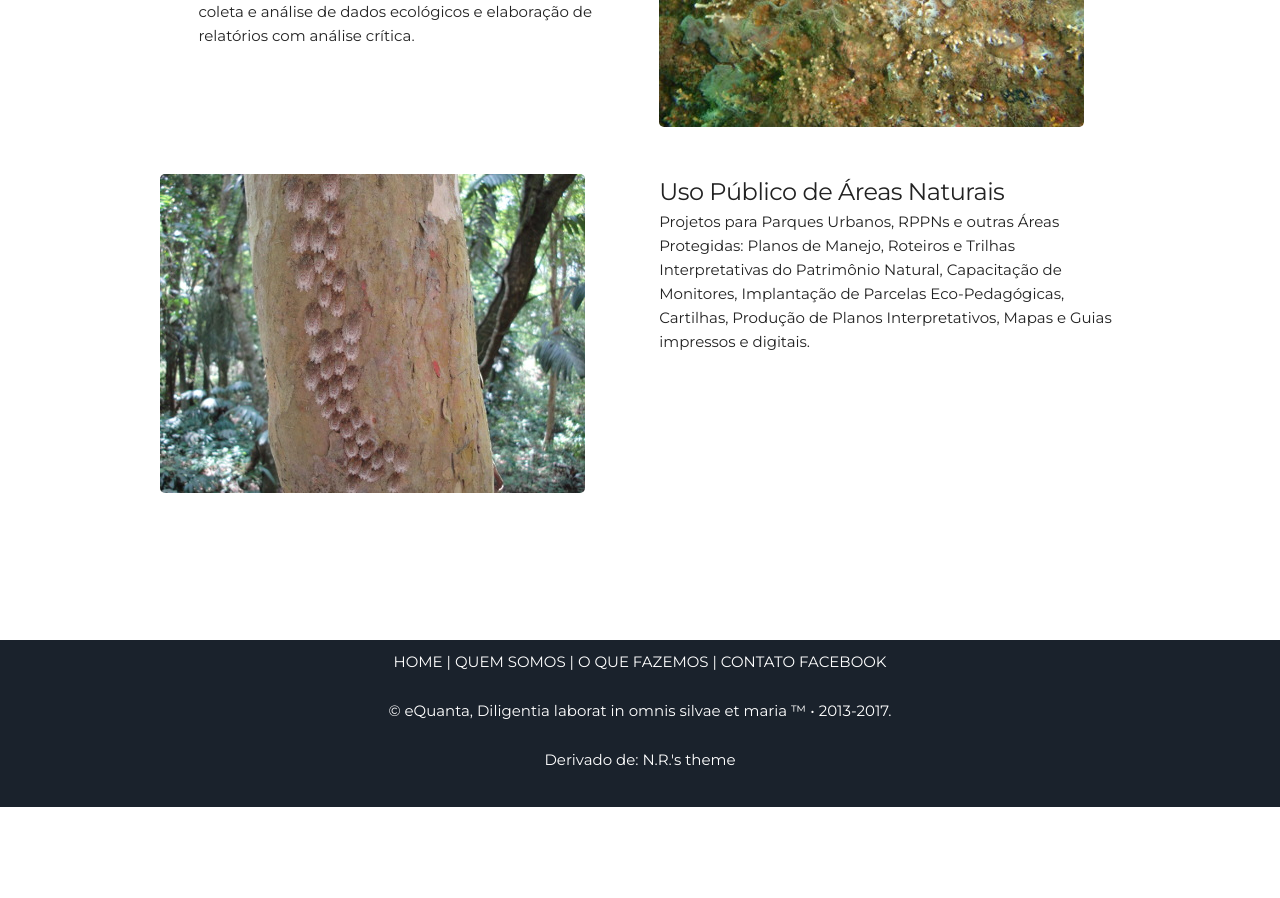
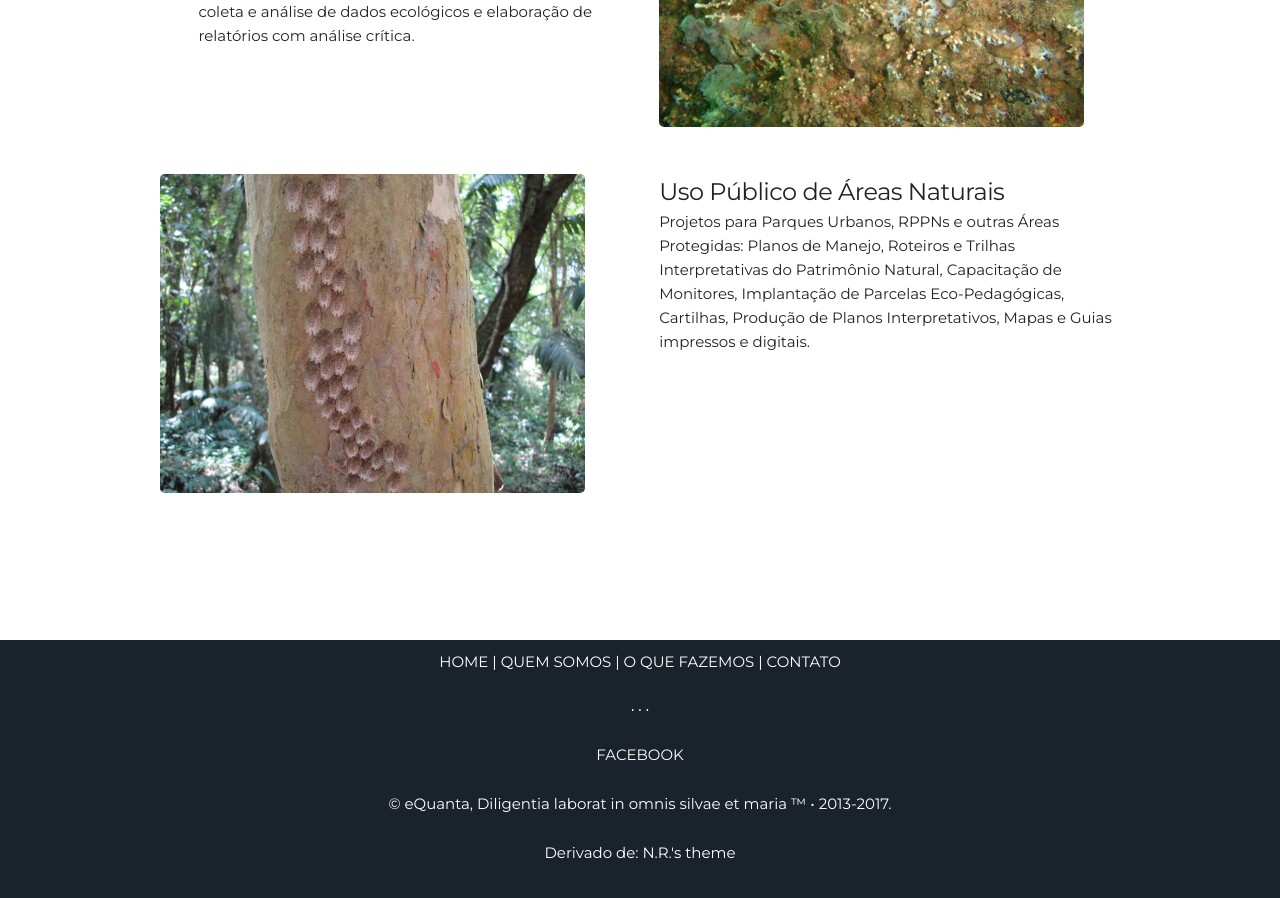
Before and after one commit to leroy1977/eQ1, a Jekyll site: the page built from index.html, in a window 1280 px wide and 900 px high, scrolled down 2714 px. Built offline with Jekyll 4.4.1, drawn with Linux system fonts in a browser that asks for light colours; before the commit the page ends 3521 px from its top, so only the background shows below that.

Commit message:
Update footer.html

```diff
--- a/_includes/footer.html
+++ b/_includes/footer.html
@@ -7,7 +7,7 @@
                 <td align="center"><a href="#projects"><font color="#ffffff">O QUE FAZEMOS</font></a></td>
                 <td align="center" width="8">| </td>
                 <td align="center"><a href="mailto:{{site.email}}"><font color="#ffffff">CONTATO</font></a></td>
-                <td align="center" width="8">    </td>
+                <pre> ... </pre>
                 <td align="center"><a href="https://www.facebook.com/eQuanta.env{{site.facebook_username}}"><font color="#ffffff">FACEBOOK</font></a></td>
                 </tr> </p>
 
```
